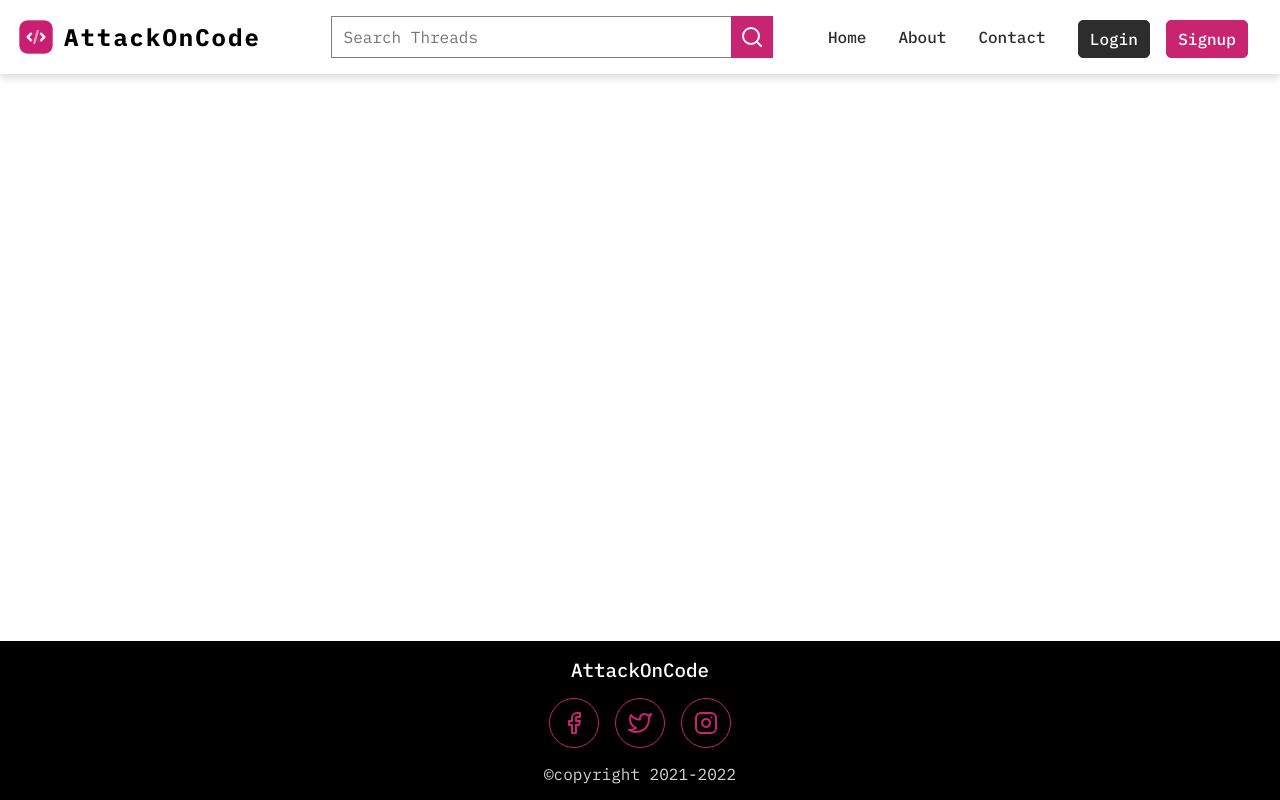
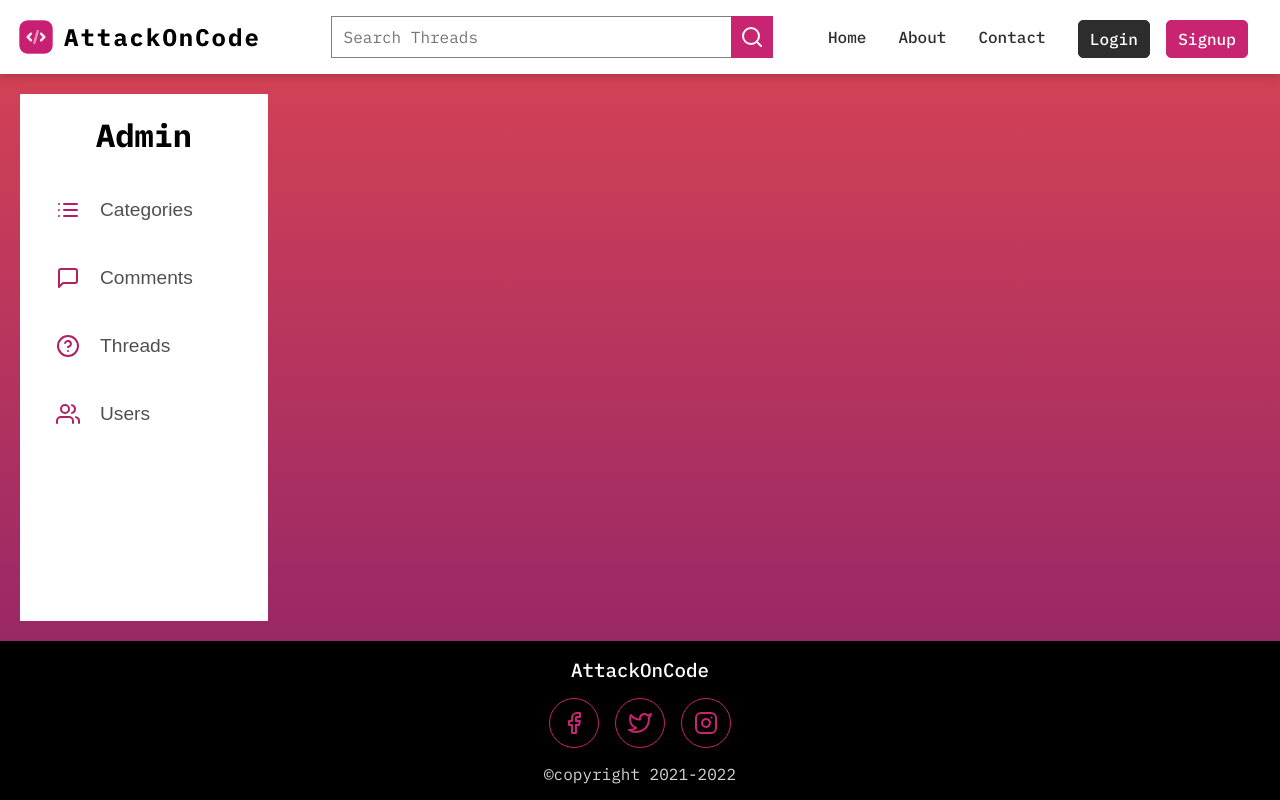
Before and after one commit to Drago78624/AttackOnCode-Forum, a PHP site: page /AttackOnCode-Forum/dashboard.php in a window 1280 px wide. Run offline with PHP 8.4, Linux system fonts and the light colour scheme.

Commit message:
dashboard sidebar added

```diff
--- /dev/null
+++ b/css/dashboard.css
@@ -0,0 +1,48 @@
+body {
+  background-image: linear-gradient(to bottom, #da4453, #89216b);
+}
+
+.dashboard {
+  padding: 20px;
+  min-height: calc(100vh - 74px - 159px);
+  display: flex;
+}
+
+.sidebar {
+  background-color: var(--nav-bg);
+  padding: 20px;
+  width: 20%;
+}
+
+.sidebar > h1 {
+  text-align: center;
+  margin-bottom: 20px;
+}
+
+.tab button {
+  display: flex;
+  align-items: center;
+  background-color: inherit;
+  color: var(--text);
+  padding: 22px 16px;
+  width: 100%;
+  border: none;
+  outline: none;
+  text-align: left;
+  cursor: pointer;
+  transition: 0.3s;
+  font-size: 1.2rem;
+}
+
+.tab button:hover {
+  background-color: #ddd;
+}
+
+.tab button.active {
+  background-color: #ccc;
+}
+
+.dashboard-icon {
+    margin-right: 20px;
+    color: var(--red-2);
+}
--- a/dashboard.php
+++ b/dashboard.php
@@ -12,12 +12,26 @@
     <link rel="shortcut icon" href="assets/logo.png" type="image/x-icon">
     <link rel="stylesheet" href="./css/navbar.css">
     <link rel="stylesheet" href="./css/footer.css">
+    <link rel="stylesheet" href="./css/dashboard.css">
     <title>AttackOnCode - Admin Dashboard</title>
 </head>
 
 <body>
     <?php include "./partials/_navbar.php"; ?>
+    <main class="dashboard">
+        <div class="sidebar">
+            <h1>Admin</h1>
+            <div class="tab">
+                <button class="tablinks" onclick="openCity(event, 'London')"><svg xmlns="http://www.w3.org/2000/svg" width="24" height="24" viewBox="0 0 24 24" fill="none" stroke="currentColor" stroke-width="2" stroke-linecap="round" stroke-linejoin="round" class="feather feather-list dashboard-icon"><line x1="8" y1="6" x2="21" y2="6"></line><line x1="8" y1="12" x2="21" y2="12"></line><line x1="8" y1="18" x2="21" y2="18"></line><line x1="3" y1="6" x2="3.01" y2="6"></line><line x1="3" y1="12" x2="3.01" y2="12"></line><line x1="3" y1="18" x2="3.01" y2="18"></line></svg> Categories</button>
+                <button class="tablinks" onclick="openCity(event, 'Paris')"><svg xmlns="http://www.w3.org/2000/svg" width="24" height="24" viewBox="0 0 24 24" fill="none" stroke="currentColor" stroke-width="2" stroke-linecap="round" stroke-linejoin="round" class="feather feather-message-square dashboard-icon"><path d="M21 15a2 2 0 0 1-2 2H7l-4 4V5a2 2 0 0 1 2-2h14a2 2 0 0 1 2 2z"></path></svg> Comments</button>
+                <button class="tablinks" onclick="openCity(event, 'Tokyo')"><svg xmlns="http://www.w3.org/2000/svg" width="24" height="24" viewBox="0 0 24 24" fill="none" stroke="currentColor" stroke-width="2" stroke-linecap="round" stroke-linejoin="round" class="feather feather-help-circle dashboard-icon"><circle cx="12" cy="12" r="10"></circle><path d="M9.09 9a3 3 0 0 1 5.83 1c0 2-3 3-3 3"></path><line x1="12" y1="17" x2="12.01" y2="17"></line></svg> Threads</button>
+                <button class="tablinks" onclick="openCity(event, 'Tokyo')"><svg xmlns="http://www.w3.org/2000/svg" width="24" height="24" viewBox="0 0 24 24" fill="none" stroke="currentColor" stroke-width="2" stroke-linecap="round" stroke-linejoin="round" class="feather feather-users dashboard-icon"><path d="M17 21v-2a4 4 0 0 0-4-4H5a4 4 0 0 0-4 4v2"></path><circle cx="9" cy="7" r="4"></circle><path d="M23 21v-2a4 4 0 0 0-3-3.87"></path><path d="M16 3.13a4 4 0 0 1 0 7.75"></path></svg> Users</button>
+            </div>
+        </div>
+        <div class="data-container">
 
+        </div>
+    </main>
     <?php include "./partials/_footer.php" ?>
     <script src="./script/app.js"></script>
 </body>
```
